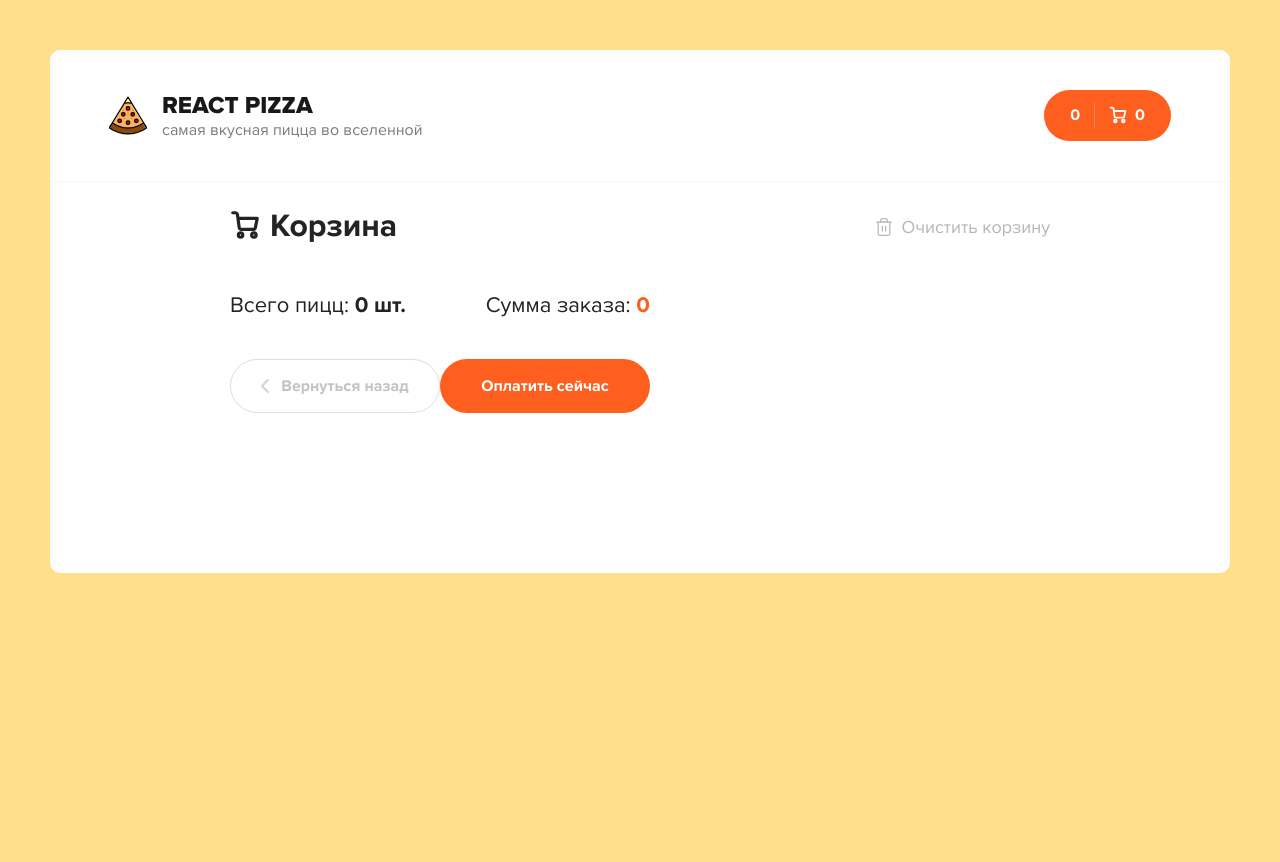
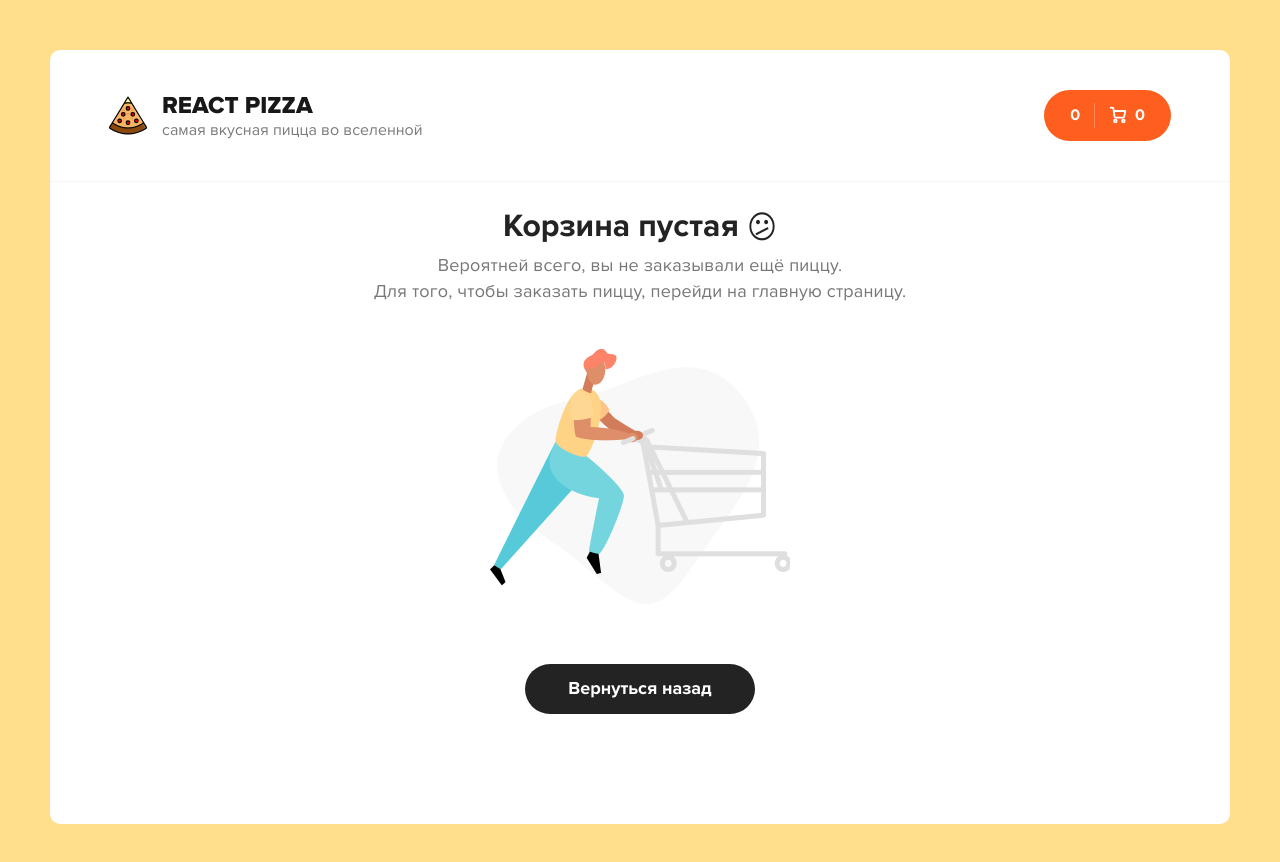
Before and after one commit to anastasiaBadeeva/react-pizza, a React (Create React App) app: page /cart in a window 1280 px wide. Shown: the top 862 px of the page. Before the commit the page ends 800 px from the top, so only its background shows below. Built offline with nearby package versions, Linux system fonts and the light colour scheme.

Commit message:
add empty cart

```diff
--- a/src/pages/Cart.jsx
+++ b/src/pages/Cart.jsx
@@ -2,6 +2,8 @@ import React from 'react'
 import { useDispatch, useSelector } from 'react-redux';
 import {CartItem}  from "../components/index";
 import {clearCart} from "../redux/actions/cart";
+import cartEmptyImg from "../assets/img/empty-cart.png"
+import { Link } from 'react-router-dom';
 const Cart = () => {
   const dispatch = useDispatch();
   const {items,totalPrice,totalCount} = useSelector(({cart}) => cart)
@@ -16,7 +18,7 @@ const Cart = () => {
   }
     return (
         <div className="container container--cart">
-        <div className="cart">
+          { totalCount ?<div className="cart">
           <div className="cart__top">
             <h2 className="content__title"><svg width="18" height="18" viewBox="0 0 18 18" fill="none" xmlns="http://www.w3.org/2000/svg">
 <path d="M6.33333 16.3333C7.06971 16.3333 7.66667 15.7364 7.66667 15C7.66667 14.2636 7.06971 13.6667 6.33333 13.6667C5.59695 13.6667 5 14.2636 5 15C5 15.7364 5.59695 16.3333 6.33333 16.3333Z" stroke="white" strokeWidth="1.8" strokeLinecap="round" strokeLinejoin="round"/>
@@ -60,6 +62,19 @@ const Cart = () => {
           </div>
         </div>
       </div>
+      :<div className="cart cart--empty">
+      <h2>Корзина пустая <icon>😕</icon></h2>
+      <p>
+        Вероятней всего, вы не заказывали ещё пиццу.<br />
+        Для того, чтобы заказать пиццу, перейди на главную страницу.
+      </p>
+      <img src={cartEmptyImg} alt="Empty cart" />
+      <Link to="/" className="button button--black">
+        <span>Вернуться назад</span>
+      </Link>
+    </div>
+      }
+
       </div>
     )
 }
```
Also changed, not shown: 1 other file (tests, documents, lock files or other folders).
